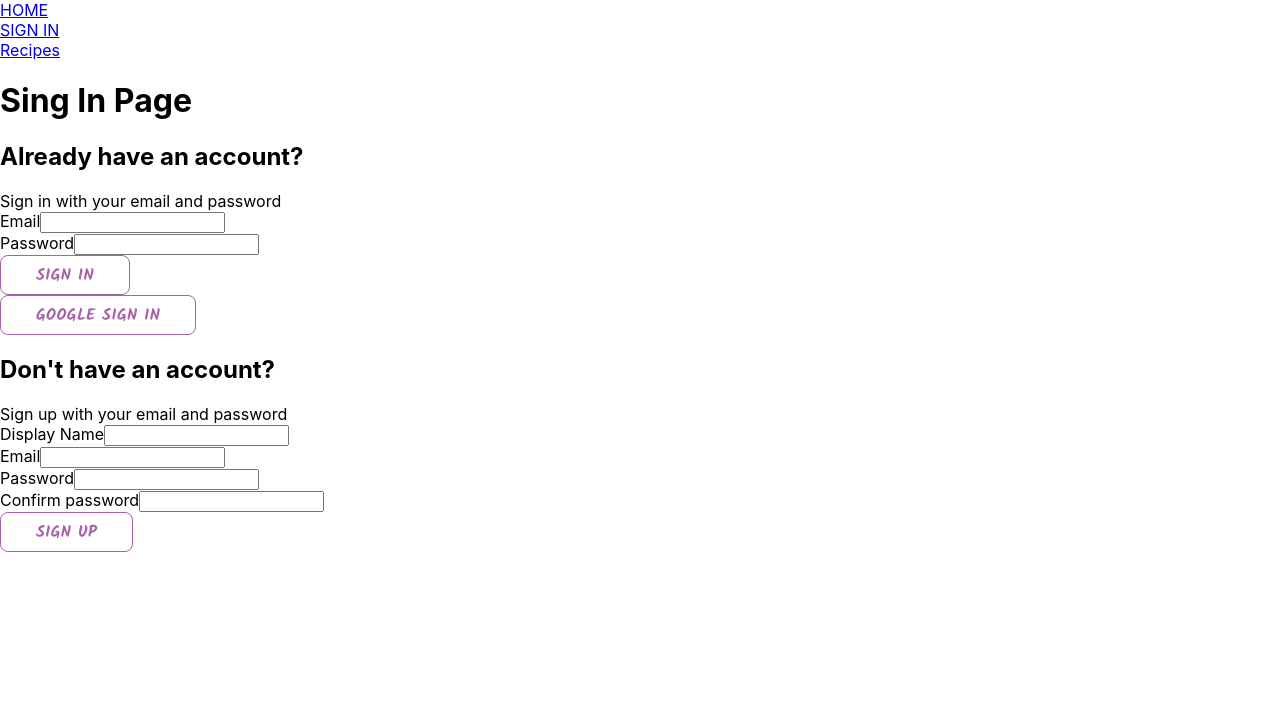
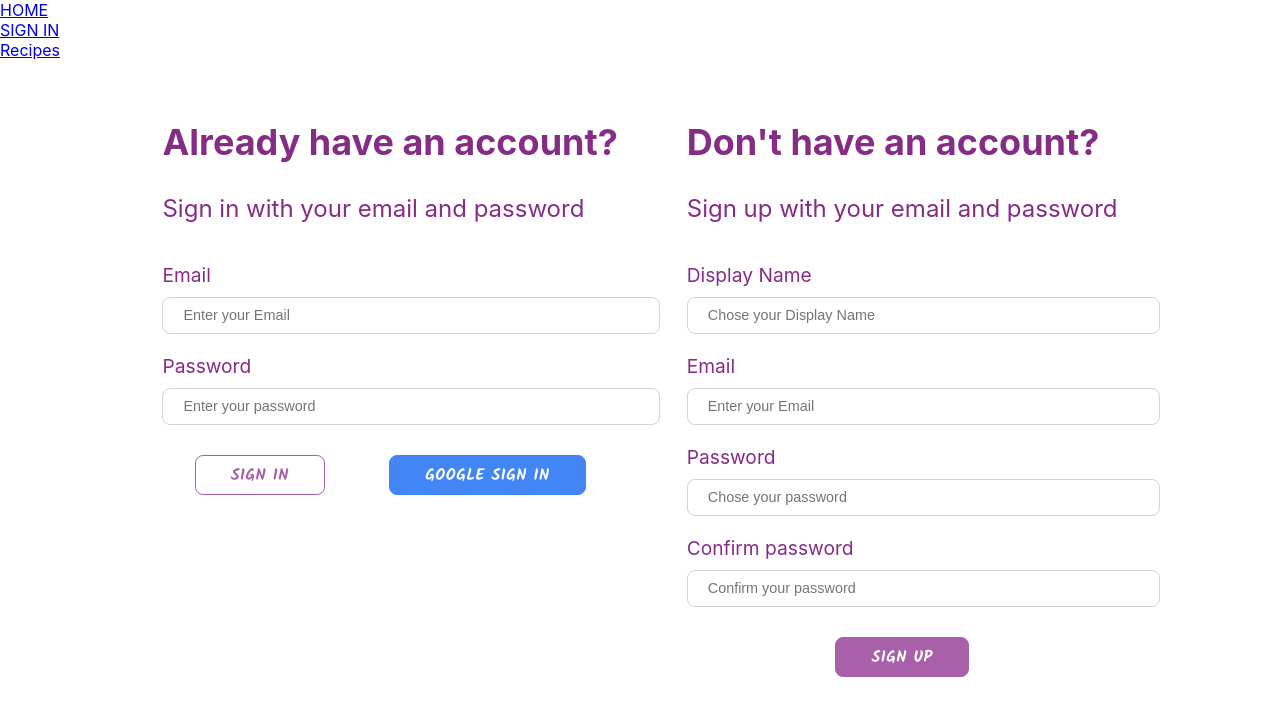
Before and after one commit to marina-knez/food-shack, a React (Create React App) app: page /auth in a window 1280 px wide. Shown: the top 716 px of the page. Built offline with nearby package versions, Linux system fonts and the light colour scheme; no server answers; the database is empty.

Commit message:
adjust Authentication page components to accomodate for new styles

```diff
--- a/src/components/form-input/form-input.component.jsx
+++ b/src/components/form-input/form-input.component.jsx
@@ -1,9 +1,11 @@
+import { InputFieldContainer } from './form-input.styles';
+
 const FormInput = ({ label, ...otherProps }) => {
     return (
-        <div>
+        <InputFieldContainer>
             <label>{label}</label>
             <input {...otherProps} />
-        </div>
+        </InputFieldContainer>
     )
 };
 
--- a/src/components/sign-in-form/sign-in-form.component.jsx
+++ b/src/components/sign-in-form/sign-in-form.component.jsx
@@ -2,7 +2,9 @@ import { useState } from "react";
 import { signInWithGooglePopup, signInAuthUserWithEmailAndPassword } from '../../utils/firebase/firebase.utils';
 
 import FormInput from "../form-input/form-input.component";
-import Button from "../button/button.component";
+import Button, { BUTTON_TYPE_CLASSES } from '../button/button.component';
+
+import { SignInFormTitle, SignInFormFieldContainer, SignInFormButtonsContainer } from "./sign-in-form.styles";
 
 const defaultFormFields = {
     email: '',
@@ -50,15 +52,18 @@ const SignInForm = () => {
 
     return (
         <div>
-            <h2>Already have an account?</h2>
-            <span>Sign in with your email and password</span>
-            <form onSubmit={handleSubmit}>
+            <SignInFormTitle>
+                <h2>Already have an account?</h2>
+                <span>Sign in with your email and password</span>
+            </SignInFormTitle>
+            <SignInFormFieldContainer onSubmit={handleSubmit}>
                 <FormInput
                     label="Email"
                     type="email"
                     required
                     onChange={handleChange}
                     name="email"
+                    placeholder="Enter your Email"
                     value={email}
                 />
 
@@ -68,13 +73,14 @@ const SignInForm = () => {
                     required
                     onChange={handleChange}
                     name="password"
+                    placeholder="Enter your password"
                     value={password}
                 />
-                <div>
-                    <Button type="submit">Sign In</Button>
-                    <Button type="button" onClick={signInWithGoogle}>Google sign in</Button>
-                </div>
-            </form>
+                <SignInFormButtonsContainer>
+                    <Button type="submit" buttonType={BUTTON_TYPE_CLASSES.base}>Sign In</Button>
+                    <Button type='button' buttonType={BUTTON_TYPE_CLASSES.google} onClick={signInWithGoogle}>Google sign in</Button>
+                </SignInFormButtonsContainer>
+            </SignInFormFieldContainer>
         </div>
     )
 };
--- /dev/null
+++ b/src/components/sign-in-form/sign-in-form.styles.jsx
@@ -0,0 +1,17 @@
+import styled from "styled-components";
+
+export const SignInFormTitle = styled.div`
+    font-size: 1.5rem;
+    color: rgba(133,44,133,1);
+`
+
+export const SignInFormFieldContainer = styled.form`
+    margin-top: 30px;
+`
+
+export const SignInFormButtonsContainer = styled.div`
+    display: flex;
+    flex-direction: row;
+    justify-content: space-around;
+    margin-top: 20px;
+`
--- a/src/components/sign-up-form/sign-up-form.component.jsx
+++ b/src/components/sign-up-form/sign-up-form.component.jsx
@@ -2,7 +2,9 @@ import { useState } from "react";
 import { createAuthUserWithEmailAndPassword, createUserDocumentFromAuth } from '../../utils/firebase/firebase.utils';
 
 import FormInput from "../form-input/form-input.component";
-import Button from "../button/button.component";
+import Button, { BUTTON_TYPE_CLASSES } from "../button/button.component";
+
+import { SignUpFormTitle, SignUpFormFieldContainer, SignUpFormButtonsContainer } from "./sign-up-form.styles";
 
 const defaultFormFields = {
     displayName: '',
@@ -50,15 +52,18 @@ const SignUpForm = () => {
 
     return (
         <div>
-            <h2>Don't have an account?</h2>
-            <span>Sign up with your email and password</span>
-            <form onSubmit={handleSubmit}>
+            <SignUpFormTitle>
+                <h2>Don't have an account?</h2>
+                <span>Sign up with your email and password</span>
+            </SignUpFormTitle>
+            <SignUpFormFieldContainer onSubmit={handleSubmit}>
                 <FormInput
                     label="Display Name"
                     type="text"
                     required
                     onChange={handleChange}
                     name="displayName"
+                    placeholder="Chose your Display Name"
                     value={displayName}
                 />
 
@@ -68,6 +73,7 @@ const SignUpForm = () => {
                     required
                     onChange={handleChange}
                     name="email"
+                    placeholder="Enter your Email"
                     value={email}
                 />
 
@@ -77,6 +83,7 @@ const SignUpForm = () => {
                     required
                     onChange={handleChange}
                     name="password"
+                    placeholder="Chose your password"
                     value={password}
                 />
 
@@ -86,11 +93,13 @@ const SignUpForm = () => {
                     required
                     onChange={handleChange}
                     name="confirmPassword"
+                    placeholder="Confirm your password"
                     value={confirmPassword}
                 />
-
-                <Button type="submit">Sign Up</Button>
-            </form>
+                <SignUpFormButtonsContainer>
+                    <Button type="submit" buttonType={BUTTON_TYPE_CLASSES.inverted}>Sign Up</Button>
+                </SignUpFormButtonsContainer>
+            </SignUpFormFieldContainer>
         </div>
     )
 };
--- /dev/null
+++ b/src/components/sign-up-form/sign-up-form.styles.jsx
@@ -0,0 +1,16 @@
+import styled from "styled-components";
+
+export const SignUpFormTitle = styled.div`
+    font-size: 1.5rem;
+    color: rgba(133,44,133,1);
+`
+
+export const SignUpFormFieldContainer = styled.form`
+    margin-top: 30px;
+`
+
+export const SignUpFormButtonsContainer = styled.div`
+    display: flex;
+    justify-content: center;
+    margin-top: 20px;
+`
--- a/src/routes/authentication/authentication.component.jsx
+++ b/src/routes/authentication/authentication.component.jsx
@@ -1,14 +1,14 @@
 import SignUpForm from '../../components/sign-up-form/sign-up-form.component';
 import SignInForm from '../../components/sign-in-form/sign-in-form.component';
+import { AuthenticationContainer } from './authentication.styles';
 
 
 const Authentication = () => {
     return (
-        <div>
-            <h1>Sing In Page</h1>
+        <AuthenticationContainer>
             <SignInForm />
             <SignUpForm />
-        </div>
+        </AuthenticationContainer>
     )
 }
 
--- /dev/null
+++ b/src/routes/authentication/authentication.styles.jsx
@@ -0,0 +1,8 @@
+import styled from 'styled-components';
+
+export const AuthenticationContainer = styled.div`
+    display: flex;
+    width: 80%;
+    justify-content: space-around;
+    margin: 30px auto;
+`
```
